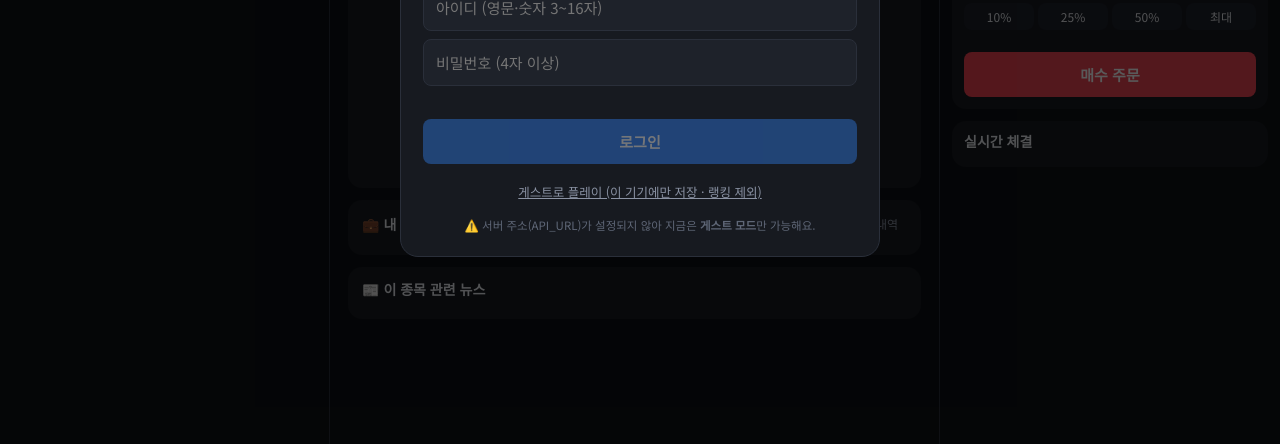
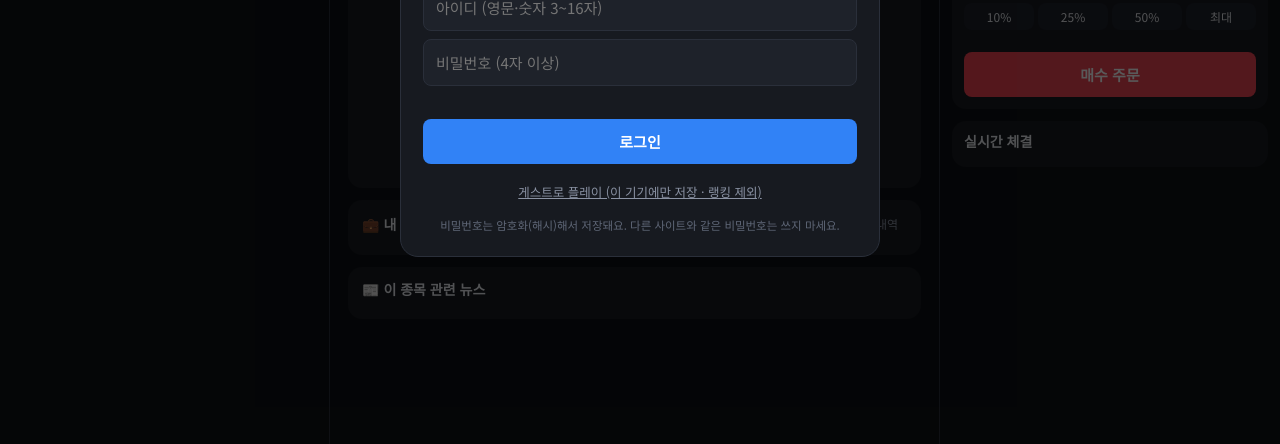
Before and after one commit to kumhoht2804-wq/-, a plain HTML site: page index.html in a window 1280 px wide. Shown: the part 356-800 px from the top of the page. Drawn offline with Linux system fonts and the light colour scheme.

Commit message:
서버 주소(API_URL) 연결
Co-Authored-By: Claude Opus 5.5 <noreply@anthropic.com>
Claude-Session: https://claude.ai/code/session_018SgAipytVUN5bHrAapmoYf

```diff
--- a/index.html
+++ b/index.html
@@ -408,7 +408,7 @@ tbody tr:hover td{background:var(--p2)}
 // ===================== 서버 설정 =====================
 // ★ 구글 Apps Script 웹 앱 주소(https://script.google.com/macros/s/.../exec)를 따옴표 안에 붙여넣으세요.
 //   비워두면 게스트 모드만 가능해요.
-const API_URL='';
+const API_URL='https://script.google.com/macros/s/AKfycbxdqWgkALUabHDEiPJ8gsgQAkRY0or8vGt6MREzTLqx7rKyQFNolo2KulX0zvNQlxZH/exec';
 
 // ===================== 종목 정의 =====================
 // [이름, 업종, 시장, 가격, 일변동성, 시총(조), PER, 설명, 종류]
```
